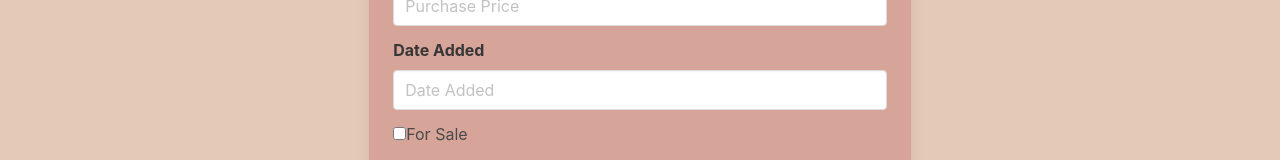
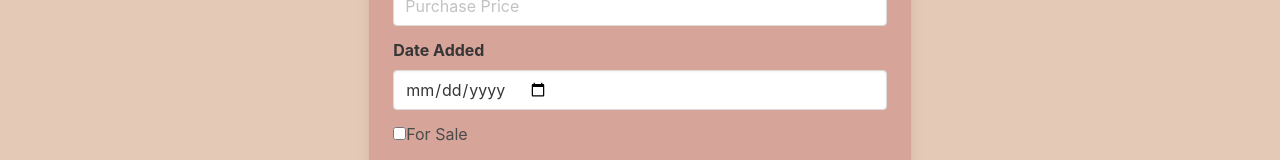
Before and after one commit to sempercuriosus/CacheCabinet, a React (Vite) app in the folder cachecabinet/Client/: page /item/new in a window 1280 px wide. Shown: the part 334-494 px from the top of the page. Built offline with nearby package versions, Linux system fonts and the light colour scheme.

Commit message:
changed to date

```diff
--- a/cachecabinet/Client/src/components/CreateItem.jsx
+++ b/cachecabinet/Client/src/components/CreateItem.jsx
@@ -145,7 +145,7 @@ const CreateItem = ({ onAddItem }) => {
               <div className='control'>
                 <input
                   className='input'
-                  type='text'
+                  type='date'
                   placeholder='Date Added'
                   value={dateAdded}
                   onChange={(e) => setDateAdded(e.target.value)}
--- a/cachecabinet/Client/src/components/EditItem.jsx
+++ b/cachecabinet/Client/src/components/EditItem.jsx
@@ -133,6 +133,7 @@ const EditItem = () => {
         <label className='label'>Date Added</label>
         <div className='control'>
           <input
+            type='date'
             className='input'
             placeholder='Enter date added'
             value={dateAdded}
--- a/cachecabinet/Client/src/components/item.jsx
+++ b/cachecabinet/Client/src/components/item.jsx
@@ -55,16 +55,14 @@ function Item({ items }) {
               position: 'relative',
               left: '20px',
               margin: '10px',
-              marginLeft: '0px',
               marginBottom: '25px',
             }}>
             <div
               className='card'
               style={{
-                maxWidth: '300px',
+                width: '300px',
                 maxHeight: '700px',
                 minHeight: '250px',
-                minWidth: '100px',
                 // overflow: 'auto',
               }}>
               <div className='card-image'>
```
